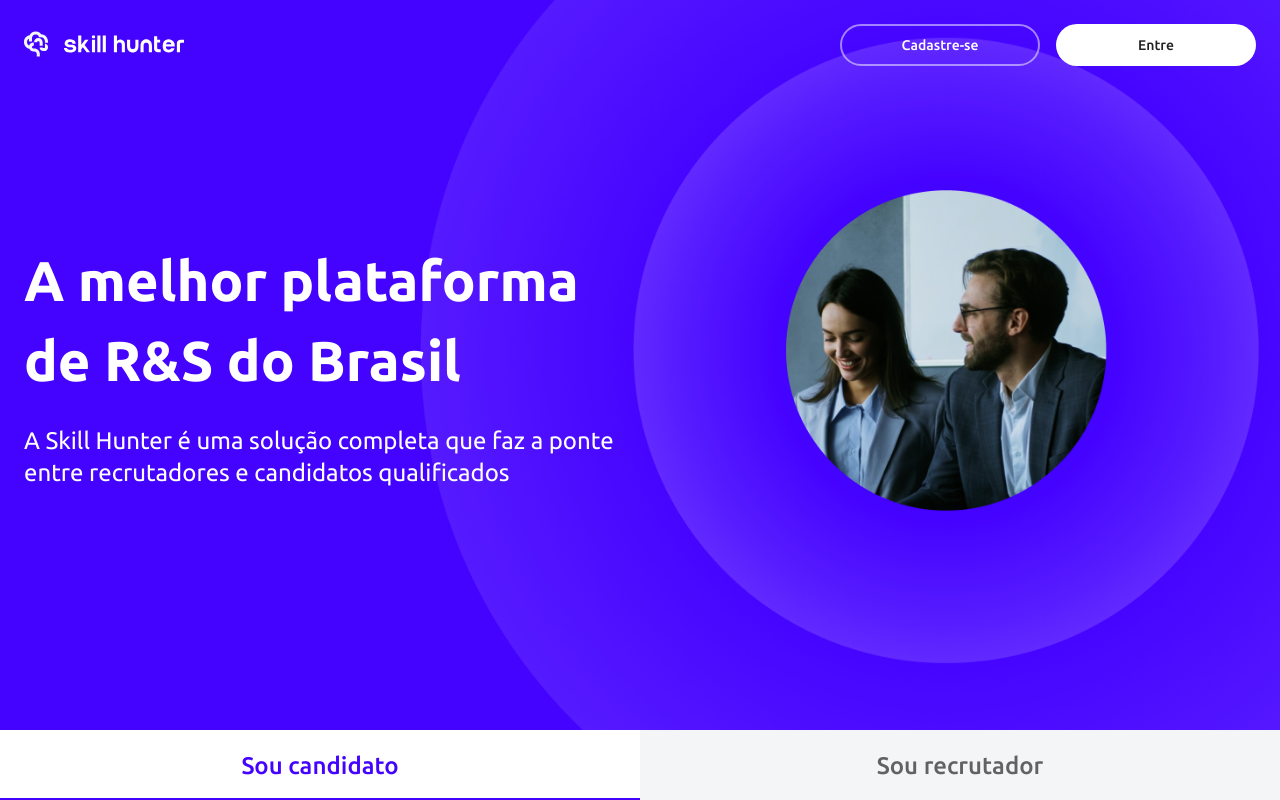
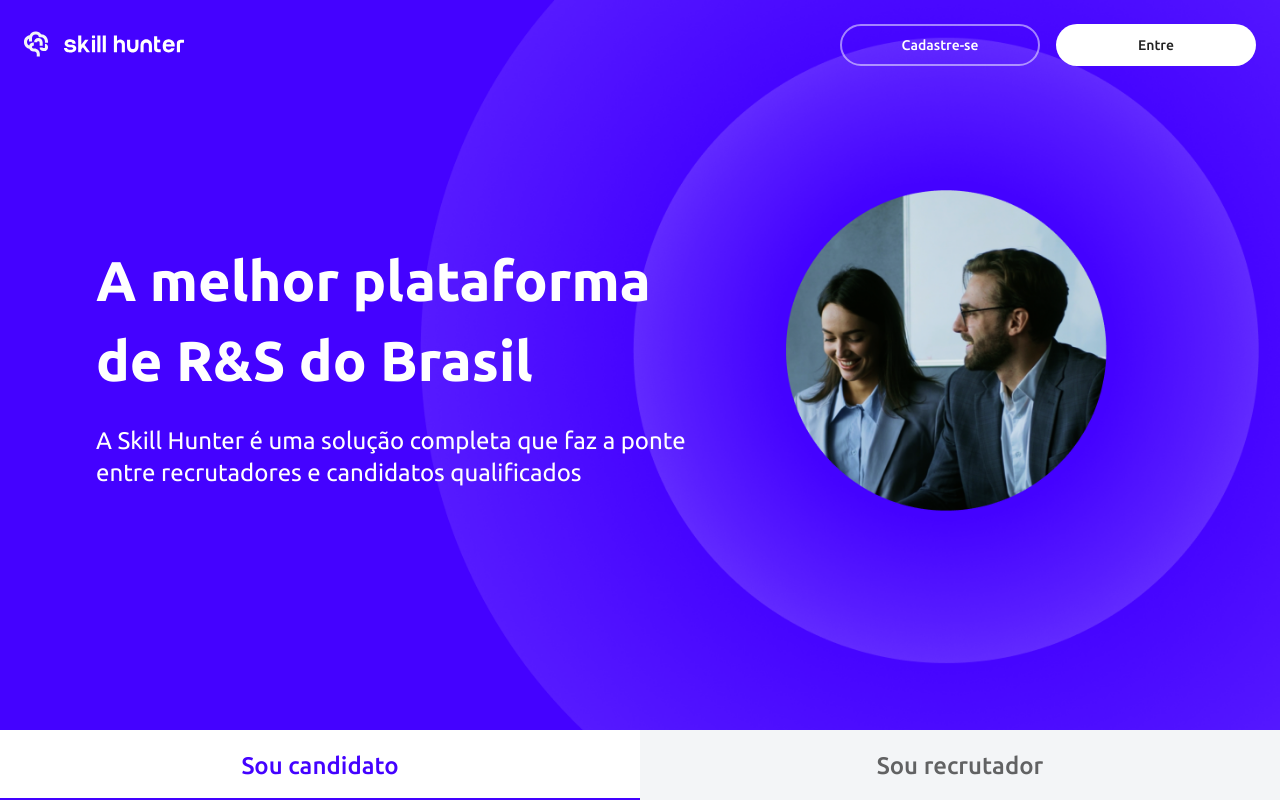
Before and after one commit to edusilva-dev/sh-lp, a React (Vite) app: page / in a window 1280 px wide. Shown: the top 800 px of the page. Built offline with nearby package versions, Linux system fonts and the light colour scheme.

Commit message:
fix: ajusta highlight mobile

```diff
--- a/src/components/highlight/highlight.component.tsx
+++ b/src/components/highlight/highlight.component.tsx
@@ -12,14 +12,15 @@ export const Highlight: FC = () => {
 		<Stack
 			height="calc(100vh - 70px)"
 			bgcolor="primary.main"
-			paddingX={[3, 12]}
 			sx={(theme) => ({
 				[theme.breakpoints.down('sm')]: {
+					paddingX: 3,
 					background: `url(${mobileHighlight}), ${theme.palette.primary.main}`,
 					backgroundSize: 'cover',
 					backgroundRepeat: 'no-repeat',
 				},
 				[theme.breakpoints.up('sm')]: {
+					paddingX: 12,
 					background: `url(${highlight}), ${theme.palette.primary.main}`,
 					backgroundSize: 'auto 120%',
 					backgroundPositionX: 'right',
```
